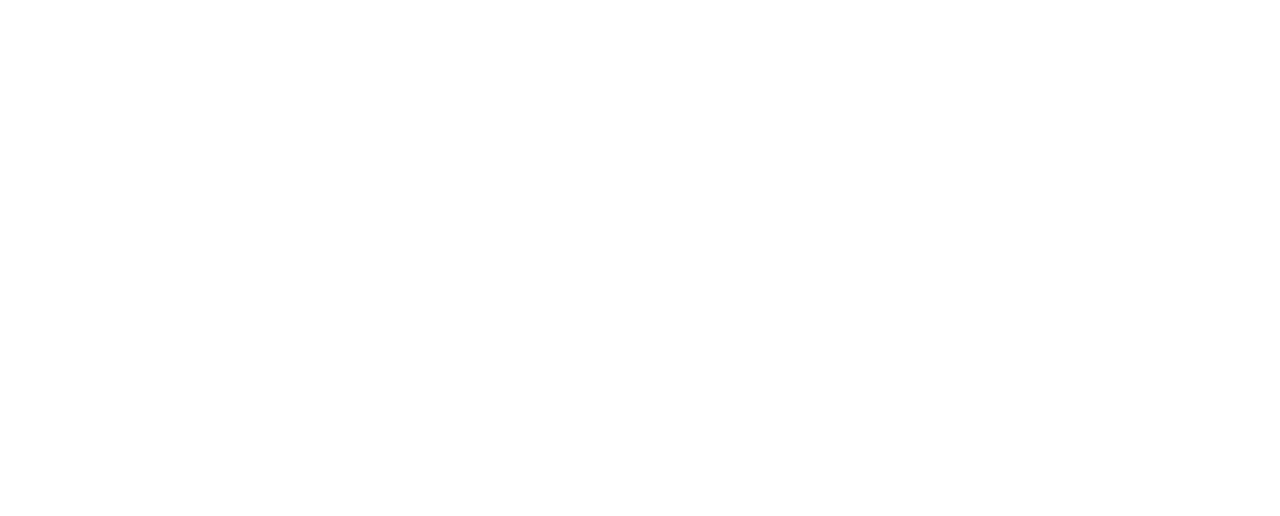
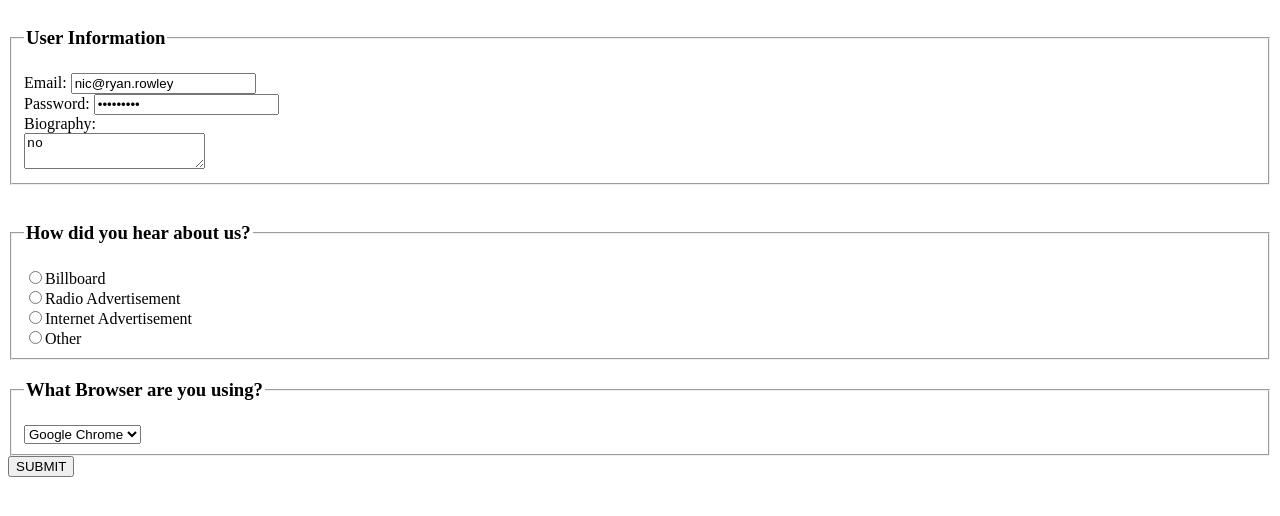
Before and after one commit to NRowley/codeup-web-exercises, a plain HTML site: page forms.html in a window 1280 px wide. Drawn offline with Linux system fonts and the light colour scheme.

Commit message:
modified forms.html and github.html

```diff
--- a/forms.html
+++ b/forms.html
@@ -5,6 +5,70 @@
     <title>Rowley - Forms</title>
 </head>
 <body>
+<form method="POST" action="https://request-inspector.glitch.me/" target="_blank">
+    <fieldset>
+        <legend><h3>User Information</h3></legend>
+        <label for="email">
+            Email: <input id="email" type="email" placeholder="Email" name="email" value="nic@ryan.rowley"><br>
+        </label>
+        <label for="password">
+            Password: <input id="password" type="password" placeholder="Password" name="password" value="password!">
+        </label>
+        <br>
+        <label for="bio">
+            Biography:<br>
+            <textarea id="bio" placeholder="User Biography" name="userBio">no</textarea>
+        </label>
+        <br>
+    </fieldset>
 
+    <br>
+    <fieldset>
+        <legend>
+            <h3>How did you hear about us?</h3>
+        </legend>
+        <label for="billboard">
+            <input id="billboard" type="radio" name="question1" value="billboard">Billboard<br>
+        </label>
+        <label for="radioAd">
+            <input type="radio" name="question1" value="radio">Radio Advertisement<br>
+        </label>
+        <label for="internetAd">
+            <input type="radio" name="question1" value="internet ad">Internet Advertisement<br>
+        </label>
+        <label for="other">
+            <input type="radio" name="question1" value="other">Other<br>
+        </label>
+    </fieldset>
+    <!--    Multi-select allowed, names of radio buttons are specific to the button(not sharing a single name)-->
+    <!--    <label for="billboard">-->
+    <!--        <input id="billboard" type="radio" name="Billboard" value="billboard">Billboard<br>-->
+    <!--    </label>-->
+    <!--    <label for="radioAd">-->
+    <!--        <input type="radio" name="Radio_Ad" value="radioAd">Radio Advertisement<br>-->
+    <!--    </label>-->
+    <!--    <label for="internetAd">-->
+    <!--        <input type="radio" name="Internet_Ad" value="internetAd">Internet Advertisement<br>-->
+    <!--    </label>-->
+    <!--    <label for="other">-->
+    <!--        <input type="radio" name="Other" value="other">Other<br>-->
+    <!--    </label>-->
+    <fieldset>
+        <legend>
+            <h3>What Browser are you using?</h3>
+        </legend>
+        <label for="browsers">
+            <select id="browsers" name="Browser">
+                <option name="Google_Chrome" value="Google Chrome">Google Chrome</option>
+                <option name="Mozilla_Firefox" value="Mozilla Firefox">Mozilla Firefox</option>
+                <option name="Microsoft_Edge" value="Microsoft Edge">Microsoft Edge</option>
+                <option name="Other" value="Other">Other</option>
+            </select>
+        </label>
+    </fieldset>
+    <label for="submit">
+        <button type="submit" id="submit" value="submit">SUBMIT</button>
+    </label>
+</form>
 </body>
 </html>
```
Also changed, not shown: github.html (+2 -2 lines).
